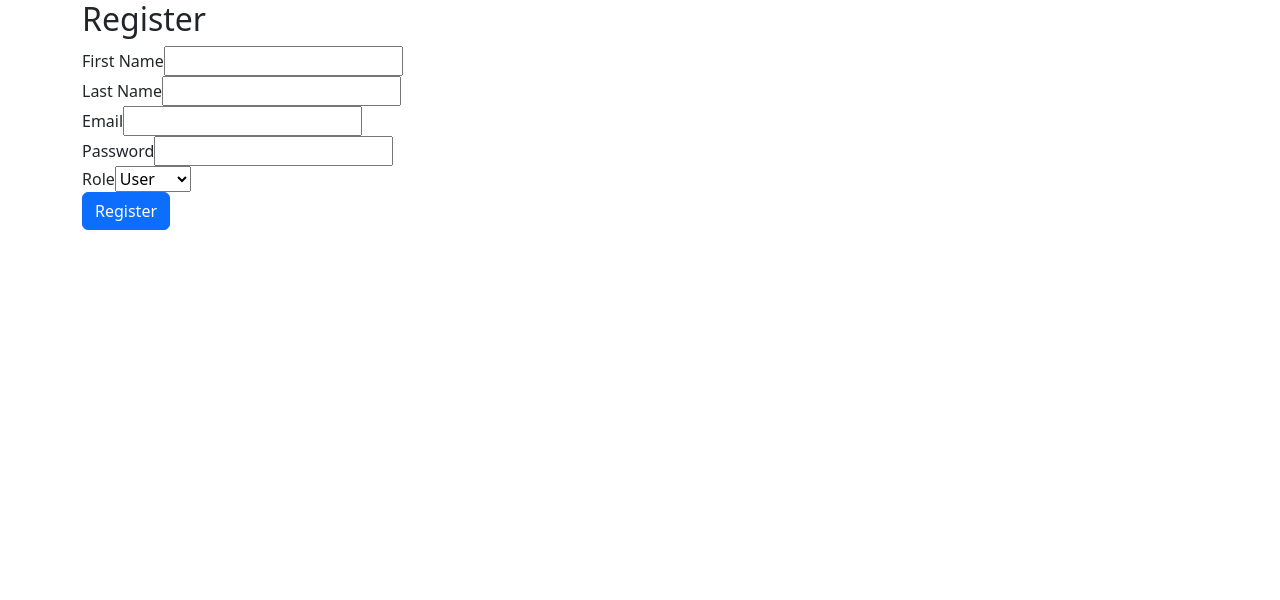
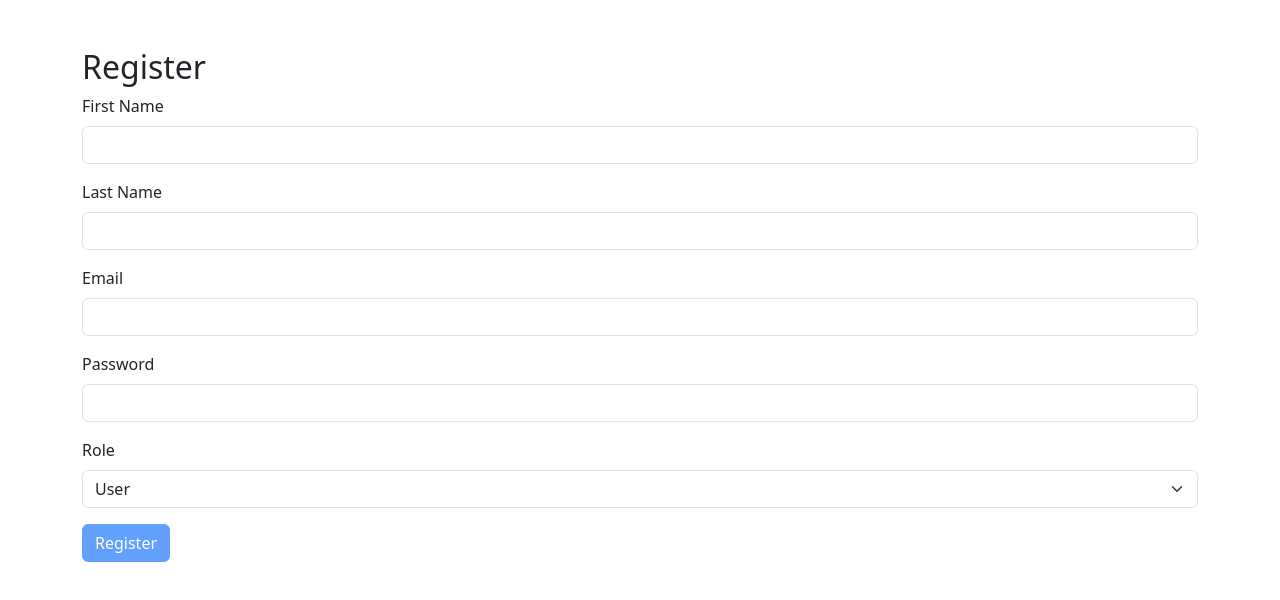
Before and after one commit to spai1992/Capstone-Frontend, an Angular app: page /register in a window 1280 px wide. Shown: the top 600 px of the page. Built offline with nearby package versions, Linux system fonts and the light colour scheme.

Commit message:
inserimento tasto logout in dashboard

```diff
--- a/src/app/auth/login/login.component.html
+++ b/src/app/auth/login/login.component.html
@@ -1,28 +1,50 @@
-<div class="container">
+<div class="container mt-5">
   <h2>Login</h2>
-  <form (ngSubmit)="login()">
-    <div class="form-group">
-      <label for="email">Email</label>
+  <form (ngSubmit)="login()" #loginForm="ngForm">
+    <div class="mb-3">
+      <label for="email" class="form-label">Email</label>
       <input
         type="email"
         id="email"
         [(ngModel)]="loginData.email"
         name="email"
+        class="form-control"
         required
+        #email="ngModel"
       />
+      <div
+        *ngIf="email.invalid && (email.dirty || email.touched)"
+        class="text-danger"
+      >
+        Valid email is required.
+      </div>
     </div>
-    <div class="form-group">
-      <label for="password">Password</label>
+    <div class="mb-3">
+      <label for="password" class="form-label">Password</label>
       <input
         type="password"
         id="password"
         [(ngModel)]="loginData.password"
         name="password"
+        class="form-control"
         required
+        #password="ngModel"
       />
+      <div
+        *ngIf="password.invalid && (password.dirty || password.touched)"
+        class="text-danger"
+      >
+        Password is required.
+      </div>
     </div>
-    <button type="submit" class="btn btn-primary">Login</button>
-    <div *ngIf="errorMessage" class="alert alert-danger">
+    <button
+      type="submit"
+      class="btn btn-primary"
+      [disabled]="loginForm.invalid"
+    >
+      Login
+    </button>
+    <div *ngIf="errorMessage" class="alert alert-danger mt-3">
       {{ errorMessage }}
     </div>
   </form>
--- a/src/app/auth/register/register.component.html
+++ b/src/app/auth/register/register.component.html
@@ -1,106 +1,200 @@
-<div class="container">
+<div class="container mt-5">
   <h2>Register</h2>
-  <form (ngSubmit)="register()">
-    <div class="form-group">
-      <label for="firstName">First Name</label>
+  <form (ngSubmit)="register()" #registerForm="ngForm">
+    <div class="mb-3">
+      <label for="firstName" class="form-label">First Name</label>
       <input
         type="text"
         id="firstName"
         [(ngModel)]="user.firstName"
         name="firstName"
+        class="form-control"
         required
+        #firstName="ngModel"
       />
+      <div
+        *ngIf="firstName.invalid && (firstName.dirty || firstName.touched)"
+        class="text-danger"
+      >
+        First name is required.
+      </div>
     </div>
-    <div class="form-group">
-      <label for="lastName">Last Name</label>
+    <div class="mb-3">
+      <label for="lastName" class="form-label">Last Name</label>
       <input
         type="text"
         id="lastName"
         [(ngModel)]="user.lastName"
         name="lastName"
+        class="form-control"
         required
+        #lastName="ngModel"
       />
+      <div
+        *ngIf="lastName.invalid && (lastName.dirty || lastName.touched)"
+        class="text-danger"
+      >
+        Last name is required.
+      </div>
     </div>
-    <div class="form-group">
-      <label for="email">Email</label>
+    <div class="mb-3">
+      <label for="email" class="form-label">Email</label>
       <input
         type="email"
         id="email"
         [(ngModel)]="user.email"
         name="email"
+        class="form-control"
         required
+        #email="ngModel"
       />
+      <div
+        *ngIf="email.invalid && (email.dirty || email.touched)"
+        class="text-danger"
+      >
+        Valid email is required.
+      </div>
     </div>
-    <div class="form-group">
-      <label for="password">Password</label>
+    <div class="mb-3">
+      <label for="password" class="form-label">Password</label>
       <input
         type="password"
         id="password"
         [(ngModel)]="user.password"
         name="password"
+        class="form-control"
         required
+        #password="ngModel"
       />
+      <div
+        *ngIf="password.invalid && (password.dirty || password.touched)"
+        class="text-danger"
+      >
+        Password is required.
+      </div>
     </div>
     <div *ngIf="user.role === 'lawyer'">
-      <div class="form-group">
-        <label for="specialization">Specialization</label>
+      <div class="mb-3">
+        <label for="specialization" class="form-label">Specialization</label>
         <input
           type="text"
           id="specialization"
           [(ngModel)]="user.specialization"
           name="specialization"
+          class="form-control"
           required
+          #specialization="ngModel"
         />
+        <div
+          *ngIf="
+            specialization.invalid &&
+            (specialization.dirty || specialization.touched)
+          "
+          class="text-danger"
+        >
+          Specialization is required.
+        </div>
       </div>
-      <div class="form-group">
-        <label for="description">Description</label>
+      <div class="mb-3">
+        <label for="description" class="form-label">Description</label>
         <textarea
           id="description"
           [(ngModel)]="user.description"
           name="description"
+          class="form-control"
           required
+          #description="ngModel"
         ></textarea>
+        <div
+          *ngIf="
+            description.invalid && (description.dirty || description.touched)
+          "
+          class="text-danger"
+        >
+          Description is required.
+        </div>
       </div>
-      <div class="form-group">
-        <label for="address">Address</label>
+      <div class="mb-3">
+        <label for="address" class="form-label">Address</label>
         <input
           type="text"
           id="address"
           [(ngModel)]="user.address"
           name="address"
+          class="form-control"
           required
+          #address="ngModel"
         />
+        <div
+          *ngIf="address.invalid && (address.dirty || address.touched)"
+          class="text-danger"
+        >
+          Address is required.
+        </div>
       </div>
-      <div class="form-group">
-        <label for="phone">Phone</label>
+      <div class="mb-3">
+        <label for="phone" class="form-label">Phone</label>
         <input
           type="text"
           id="phone"
           [(ngModel)]="user.phone"
           name="phone"
+          class="form-control"
           required
+          #phone="ngModel"
         />
+        <div
+          *ngIf="phone.invalid && (phone.dirty || phone.touched)"
+          class="text-danger"
+        >
+          Phone number is required.
+        </div>
       </div>
-      <div class="form-group">
-        <label for="profilePicture">Profile Picture URL</label>
+      <div class="mb-3">
+        <label for="profilePicture" class="form-label"
+          >Profile Picture URL</label
+        >
         <input
           type="text"
           id="profilePicture"
           [(ngModel)]="user.profilePicture"
           name="profilePicture"
+          class="form-control"
           required
+          #profilePicture="ngModel"
         />
+        <div
+          *ngIf="
+            profilePicture.invalid &&
+            (profilePicture.dirty || profilePicture.touched)
+          "
+          class="text-danger"
+        >
+          Profile picture URL is required.
+        </div>
       </div>
     </div>
-    <div class="form-group">
-      <label for="role">Role</label>
-      <select id="role" [(ngModel)]="user.role" name="role" required>
+    <div class="mb-3">
+      <label for="role" class="form-label">Role</label>
+      <select
+        id="role"
+        [(ngModel)]="user.role"
+        name="role"
+        class="form-select"
+        required
+      >
         <option value="user">User</option>
         <option value="lawyer">Lawyer</option>
       </select>
     </div>
-    <button type="submit" class="btn btn-primary">Register</button>
-    <div *ngIf="errorMessage" class="alert alert-danger">
+    <button
+      type="submit"
+      class="btn btn-primary"
+      [disabled]="registerForm.invalid"
+    >
+      Register
+    </button>
+    <div *ngIf="errorMessage" class="alert alert-danger mt-3">
       {{ errorMessage }}
     </div>
   </form>
--- a/src/app/dashboard/dashboard.component.html
+++ b/src/app/dashboard/dashboard.component.html
@@ -2,3 +2,7 @@
   <h1>Benvenuto nella Dashboard</h1>
   <p>Questa è una pagina protetta accessibile solo agli utenti autenticati.</p>
 </div>
+<div class="container mt-5">
+  <h2>Dashboard</h2>
+  <button class="btn btn-danger" (click)="logout()">Logout</button>
+</div>
--- a/src/app/dashboard/dashboard.component.ts
+++ b/src/app/dashboard/dashboard.component.ts
@@ -1,8 +1,17 @@
 import { Component } from '@angular/core';
+import { AuthService } from '../auth/authservice.service';
+import { Router } from '@angular/router';
 
 @Component({
   selector: 'app-dashboard',
   templateUrl: './dashboard.component.html',
   styleUrls: ['./dashboard.component.scss'],
 })
-export class DashboardComponent {}
+export class DashboardComponent {
+  constructor(private authService: AuthService, private router: Router) {}
+
+  logout() {
+    this.authService.logout();
+    this.router.navigate(['/login']);
+  }
+}
```
